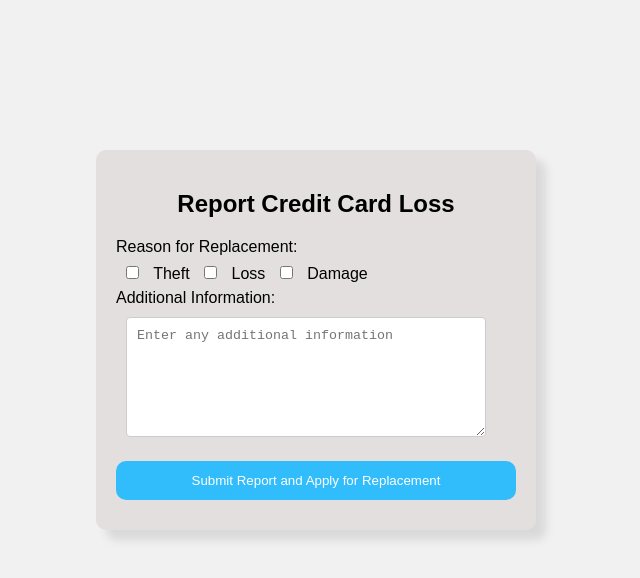
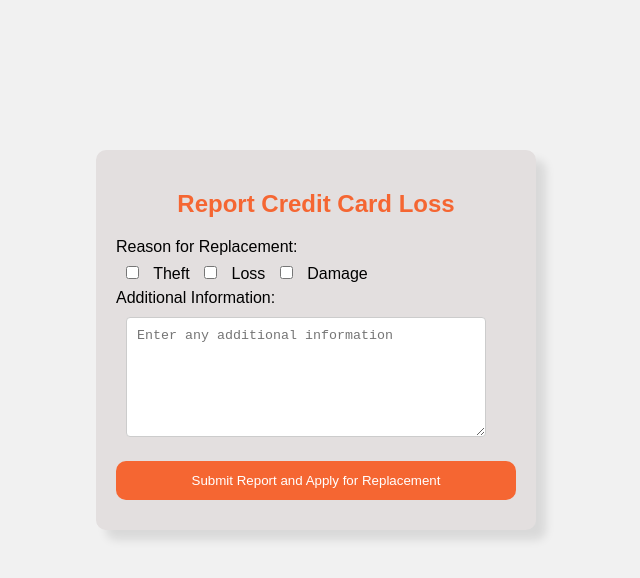
Before and after one commit to software-engineering-2023/Ma-Bn3tmd4-Asamy, a plain HTML site: page front-end/report-card.html in a window 1280 px wide. Shown: the whole page, without its empty margins (324-964 px from the left). Drawn offline with Linux system fonts and the light colour scheme.

Commit message:
finished javascript code report-card and report-tech

```diff
--- a/front-end/css/close.css
+++ b/front-end/css/close.css
@@ -34,7 +34,7 @@ body {
   }
 
   input[type="submit"] {
-    background-color: #31bcfc;
+    background-color: rgb(245, 102, 50);
     color: white;
     padding: 12px 20px;
     margin: 10px 0;
@@ -46,7 +46,7 @@ body {
   }
 
   input[type="submit"]:hover {
-    background-color: #3178fc;
+    background-color: rgb(245, 150, 50);
     transform: scale(1.05);
   }
   input[type="button"] {
--- a/front-end/css/report-card.css
+++ b/front-end/css/report-card.css
@@ -39,8 +39,9 @@ body {
       height: 120px;
   }
 
+
   input[type="submit"] {
-    background-color: #31bcfc;
+    background-color: rgb(245, 102, 50);
     color: white;
     padding: 12px 20px;
     margin: 10px 0;
@@ -52,6 +53,6 @@ body {
   }
 
   input[type="submit"]:hover {
-    background-color: #3178fc;
+    background-color: rgb(245, 150, 50);
     transform: scale(1.05);
   }
--- a/front-end/css/report-tech.css
+++ b/front-end/css/report-tech.css
@@ -35,7 +35,7 @@ body {
   }
 
   input[type="submit"] {
-    background-color: #31bcfc;
+    background-color: rgb(245, 102, 50);
     color: white;
     padding: 12px 20px;
     margin: 10px 0;
@@ -47,6 +47,6 @@ body {
   }
 
   input[type="submit"]:hover {
-    background-color: #3178fc;
+    background-color: rgb(245, 150, 50);
     transform: scale(1.05);
   }
--- a/front-end/report-card.html
+++ b/front-end/report-card.html
@@ -6,7 +6,7 @@
 </head>
 <body>
   <div class="container">
-    <h2>Report Credit Card Loss</h2>
+    <h2 style="color: rgb(245, 102, 50);" class = "word">Report Credit Card Loss</h2>
     <form action="#" method="post">
       <label>Reason for Replacement:</label>
       <br>
@@ -22,8 +22,7 @@
 
       <label for="description">Additional Information:</label>
       <textarea id="description" name="description" placeholder="Enter any additional information"></textarea>
-
-      <input type="submit" value="Submit Report and Apply for Replacement">
+      <input onclick="confirm()" type="submit" value="Submit Report and Apply for Replacement">
     </form>
   </div>
 
@@ -36,6 +35,26 @@
         }
       });
     }
+
+    function confirm(){
+
+            const checkboxes = document.querySelectorAll('input[name="reason"]');
+            var checked = false;
+            checkboxes.forEach((cb) => {
+              if (cb.checked == true) {
+                checked = true;
+              }
+            });
+            if(!checked){
+              alert("You must choose a reason for replacement");
+              document.location.href = "report-card.html", true;
+            }else{
+              alert("Issue Sent. We will get back to you soon");
+              document.location.href = "indexLoggedIn.html", true;
+            }
+          }
+
+        </script>
   </script>
 </body>
 </html>
```
Also changed, not shown: front-end/close.html (+1 -0 lines), front-end/report-tech.html (+18 -2 lines).
